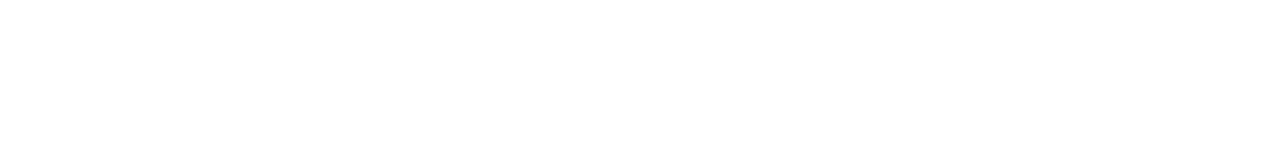
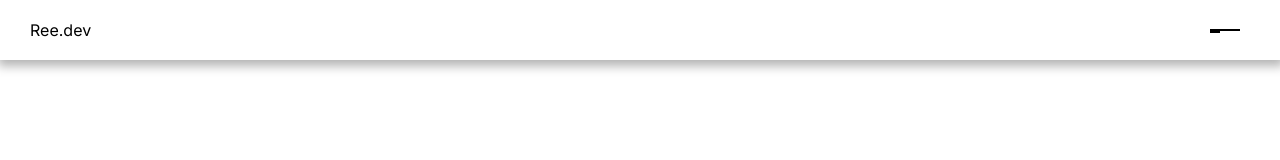
Before and after one commit to Rubylenshy/plug-ins, a plain HTML site: page portfolio-website/index.html in a window 1280 px wide. Drawn offline with Linux system fonts and the light colour scheme.

Commit message:
portfolio-website scss initiated

```diff
--- a/portfolio-website/assets/css/style.scss
+++ b/portfolio-website/assets/css/style.scss
@@ -6,3 +6,37 @@
     box-sizing: border-box;
     font-family: 'Inter', sans-serif;
 }
+
+$fs-100: 0.5em;
+$fs-300: 0.75em;
+$fs-500: 0.9em;
+$fs-700: 1.25em;
+$fs-800: 1.50em;
+$fs-900: 1.85em;
+
+.mobile-nav{
+    display: flex;
+    justify-content: space-between;
+    align-items: center;
+    padding: 10px 30px;
+    box-shadow: 1px 3px 10px 3px rgba($color: #000, $alpha: 0.3);
+    .hamburger{
+        width: 40px;
+        height: 40px;
+        background: none;
+        border: none;
+    }
+    .hamburger-bar{
+        width: 30px;
+        height: 2px;
+        background: rgb(0, 0, 0);
+    }
+    .hamburger-bar::before,
+    .hamburger-bar::after{
+        content: '';
+        display: block;
+        width: 10px;
+        height: 2px;
+        background: rgb(0, 0, 0);
+    }
+}
--- a/portfolio-website/index.html
+++ b/portfolio-website/index.html
@@ -10,8 +10,17 @@
 </head>
 <body>
     <header>
-        <nav class="mobile-nav"></nav>
+        <nav class="mobile-nav">
+            <div class="logo">Ree.dev</div>
+            <button class="hamburger" type="button" title="Menu">
+                <div class="hamburger-bar"></div>
+            </button>
+        </nav>
         <nav class="desktop-nav"></nav>
     </header>
+
+    <main>
+
+    </main>
 </body>
 </html>
```
Also changed, not shown: portfolio-website/assets/css/style.css, 1 other file.
